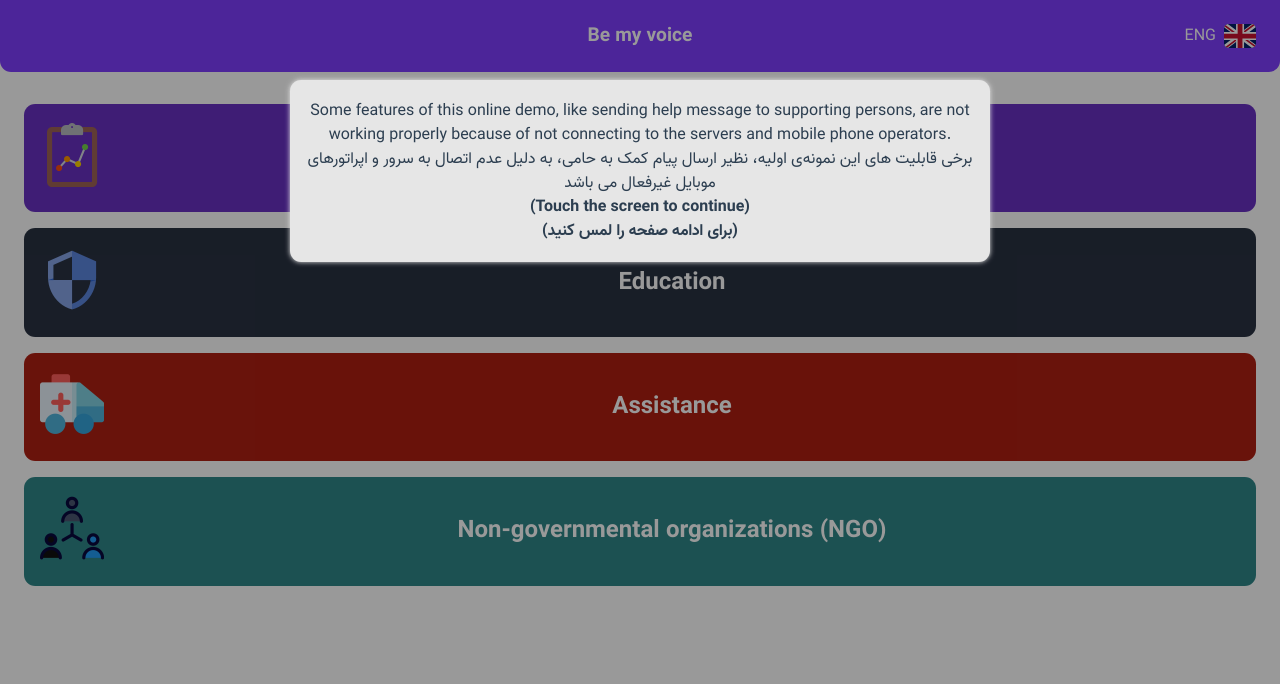
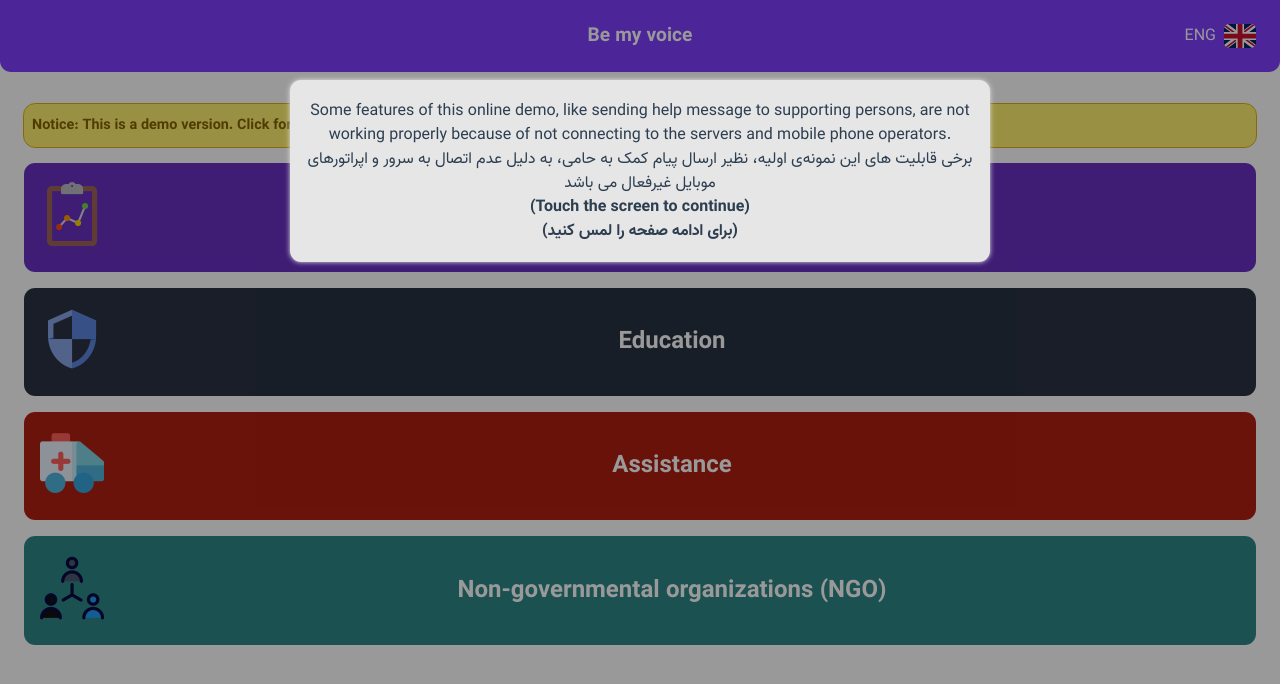
Before and after one commit to moheb2000/be-my-voice, a Vue app: page / in a window 1280 px wide. Shown: the top 684 px of the page. Built offline with nearby package versions, Linux system fonts and the light colour scheme.

Commit message:
Add notice button

```diff
--- a/src/assets/css/global.css
+++ b/src/assets/css/global.css
@@ -14,6 +14,9 @@ html {box-sizing: border-box;}
   --cl-red: hsl(5, 81%, 38%);
   --cl-cyan: hsl(181, 49%, 36%);
   --cl-red-gradient: linear-gradient(135deg, hsl(0, 100%, 62%), hsl(5, 81%, 38%));
+  --cl-yellow: hsl(54, 100%, 72%);
+  --cl-dark-yellow: hsl(45, 88%, 47%);
+  --cl-darker-yellow: hsl(45, 94%, 27%);
 
   --fs-default: 16px;
 
--- /dev/null
+++ b/src/components/AlarmButton.vue
@@ -0,0 +1,45 @@
+<template>
+  <section>
+    <div @click="showAlarm()" :class="{ ltr: l === 'en' }">
+      {{ languages[l].alarmDesc }}
+    </div>
+  </section>
+</template>
+
+<script>
+import languages from "@/data/languages";
+
+export default {
+  name: "AlarmButton",
+  data: () => {
+    return {
+      languages: languages,
+      l: localStorage.lang ?? "en",
+    };
+  },
+  methods: {
+    showAlarm() {
+      localStorage.setItem("alarmDisplay", "no");
+      this.$router.go(0);
+    },
+  },
+};
+</script>
+
+<style scoped>
+section {
+  margin: 0.5rem 1.5rem;
+  padding: 0.6rem 0.5rem;
+  color: var(--cl-darker-yellow);
+  font-weight: 700;
+  font-size: 0.9rem;
+  border-radius: 0.7rem;
+  text-align: right;
+  background-color: var(--cl-yellow);
+  outline: 1px solid var(--cl-dark-yellow);
+}
+
+.ltr {
+  text-align: left;
+}
+</style>
--- a/src/data/languages.js
+++ b/src/data/languages.js
@@ -112,6 +112,7 @@ const languages = {
     answerNo: "خیر",
     formButton: "ثبت و ارسال",
     formDesc: "این پرسشنامه بررسی می کند که آیا شما تحت خشونت خانگی قرار دارید یا نه. از پاسخگویی صادقانه شما ممنونم:",
+    alarmDesc: "توجه: این یک نسخه دمو است. برای اطلاعات بیشتر کلیک کنید."
   },
 
   en: {
@@ -225,6 +226,7 @@ const languages = {
     answerNo: "No",
     formButton: "Register and submit",
     formDesc: "This questionnaire examines whether you are a victim of domestic violence or not. Thank you for your honest answer:",
+    alarmDesc: "Notice: This is a demo version. Click for more information.",
   },
 };
 
--- a/src/views/HomeView.vue
+++ b/src/views/HomeView.vue
@@ -7,6 +7,7 @@
       ><LangButton></LangButton
     ></TopAppBar>
     <DemoAlarm></DemoAlarm>
+    <AlarmButton></AlarmButton>
     <HomeBox
       v-for="homeBox in homeBoxList"
       :key="homeBox.id"
@@ -26,6 +27,7 @@ import HomeBox from "@/components/HomeBox.vue";
 import LangButton from "@/components/LangButton.vue";
 import DirectionBox from "@/components/DirectionBox.vue";
 import DemoAlarm from "@/components/DemoAlarm.vue";
+import AlarmButton from "@/components/AlarmButton.vue";
 import data from "@/data/data";
 import languages from "@/data/languages";
 
@@ -37,6 +39,7 @@ export default {
     LangButton,
     DirectionBox,
     DemoAlarm,
+    AlarmButton,
   },
   data: () => {
     return {
```
